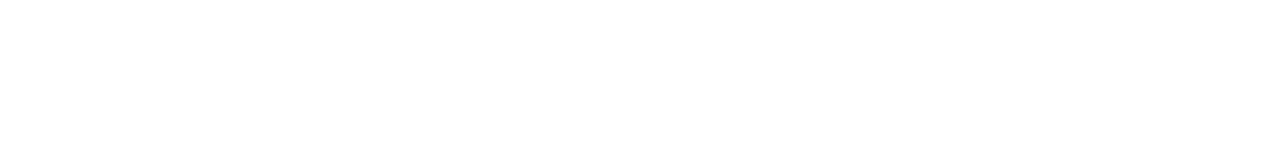
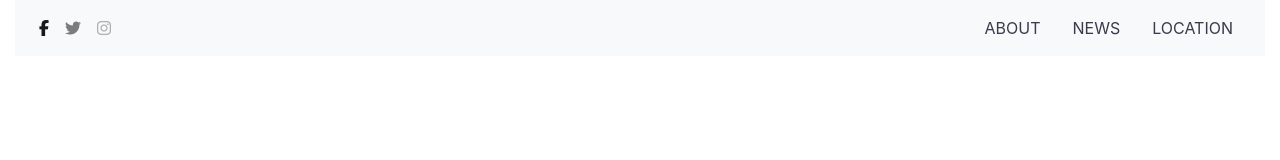
Before and after one commit to thelittlestschnauzer/OperationDYD, a plain HTML site: page index.html in a window 1280 px wide. Drawn offline with nearby package versions, Linux system fonts and the light colour scheme.

Commit message:
added bootstrap and started navigation bar

```diff
--- a/index.html
+++ b/index.html
@@ -2,15 +2,53 @@
 <html lang="en">
 <head>
   <meta charset="UTF-8">
-  <meta name="viewport" content="width=device-width, initial-scale=1.0">
-  <meta http-equiv="X-UA-Compatible" content="ie=edge">
+  <meta name="viewport" content="width=device-width, initial-scale=1, shrink-to-fit=no">  <meta http-equiv="X-UA-Compatible" content="ie=edge">
+
   <title>Operation Deploy Your Dress</title>
+
   <link rel="stylesheet" href="style.css">
+  <link rel="stylesheet" href="https://stackpath.bootstrapcdn.com/bootstrap/4.3.1/css/bootstrap.min.css" integrity="sha384-ggOyR0iXCbMQv3Xipma34MD+dH/1fQ784/j6cY/iJTQUOhcWr7x9JvoRxT2MZw1T" crossorigin="anonymous">
   <link rel="stylesheet" href="https://cdnjs.cloudflare.com/ajax/libs/font-awesome/4.7.0/css/font-awesome.min.css">
   <link href="https://fonts.googleapis.com/css?family=Montserrat:300,400|Playfair+Display:400,700&display=swap" rel="stylesheet">
   <script src="https://kit.fontawesome.com/3836d342c9.js"></script>
 </head>
 <body>
+  <div id="page-container" class="container-fluid">
+    <nav class="navbar navbar-expand-lg navbar-light bg-light">
+      <button class="navbar-toggler" type="button" data-toggle="collapse" data-target="#navbarTogglerDemo01" aria-controls="navbarTogglerDemo01" aria-expanded="false" aria-label="Toggle navigation">
+        <span class="navbar-toggler-icon"></span>
+      </button>
+      <div class="collapse navbar-collapse" id="navbarTogglerDemo01">
+        <ul class="navbar-nav mr-auto mt-2 mt-lg-0">
+          <li class="nav-item active">
+            <a class="nav-link" href="#"><i class="fab fa-facebook-f"></i><span class="sr-only">(current)</span></a>
+          </li>
+          <li class="nav-item">
+            <a class="nav-link" href="#"><i class="fab fa-twitter"></i></a>
+          </li>
+          <li class="nav-item">
+            <a class="nav-link disabled" href="#" tabindex="-1" aria-disabled="true"><i class="fab fa-instagram"></i></a>
+          </li>
+        </ul>
+        <ul class="nav justify-content-end">
+          <li class="nav-item">
+            <a class="nav-link active" href="#">About</a>
+          </li>
+          <li class="nav-item">
+            <a class="nav-link" href="#">News</a>
+          </li>
+          <li class="nav-item">
+            <a class="nav-link" href="#">Location</a>
+          </li>
+        </ul>
+      </div>
+    </nav>
 
-</body>
+
+
+  </div><!-- page container -->
+  <script src="https://code.jquery.com/jquery-3.3.1.slim.min.js" integrity="sha384-q8i/X+965DzO0rT7abK41JStQIAqVgRVzpbzo5smXKp4YfRvH+8abtTE1Pi6jizo" crossorigin="anonymous"></script>
+  <script src="https://cdnjs.cloudflare.com/ajax/libs/popper.js/1.14.7/umd/popper.min.js" integrity="sha384-UO2eT0CpHqdSJQ6hJty5KVphtPhzWj9WO1clHTMGa3JDZwrnQq4sF86dIHNDz0W1" crossorigin="anonymous"></script>
+  <script src="https://stackpath.bootstrapcdn.com/bootstrap/4.3.1/js/bootstrap.min.js" integrity="sha384-JjSmVgyd0p3pXB1rRibZUAYoIIy6OrQ6VrjIEaFf/nJGzIxFDsf4x0xIM+B07jRM" crossorigin="anonymous"></script>
+  </body>
 </html>
--- a/style.css
+++ b/style.css
@@ -0,0 +1,71 @@
+body {
+  background: #fff;
+  font-family: 'Montserrat';
+  font-family: 17px;
+  margin: 0;
+  padding: 0;
+  border: 0;
+  outline: 0;
+  background: 0 0;
+  font-size: 100%;
+  vertical-align: baseline;
+}
+
+.nav-link {
+  text-transform: uppercase;
+  text-decoration: none;
+  color: #3a3a4c;
+}
+
+#top-header {
+  font-family: 'Montserrat';
+  position: fixed;
+  top: 0;
+  right: 0;
+  left: 0;
+  font-style: normal;
+  text-transform: uppercase;
+  text-decoration: none;
+  letter-spacing: 2px;
+  background-color: rgba(255,255,255,0);
+  z-index: 999;
+  margin: 0 40px;
+}
+
+#top-header.container {
+  line-height: 1em;
+  position: relative;
+  text-align: left;
+  width: 80%;
+}
+
+#small-secondary-menu {
+  float: none;
+}
+
+ul {
+  display: block;
+  list-style-type: disc;
+  margin-block-start: 1em;
+  margin-block-end: 1em;
+  margin-inline-start: 0px;
+  margin-inline-end: 0px;
+  padding-inline-start: 40px;
+}
+
+
+
+// Extra small devices (portrait phones, less than 576px)
+// No media query for `xs` since this is the default in Bootstrap
+
+// Small devices (landscape phones, 576px and up)
+@media (min-width: 576px) { ... }
+
+// Medium devices (tablets, 768px and up)
+@media (min-width: 768px) { ... }
+
+// Large devices (desktops, 992px and up)
+@media (min-width: 992px) { ... }
+
+// Extra large devices (large desktops, 1200px and up)
+@media (min-width: 1200px) { ... }
```
